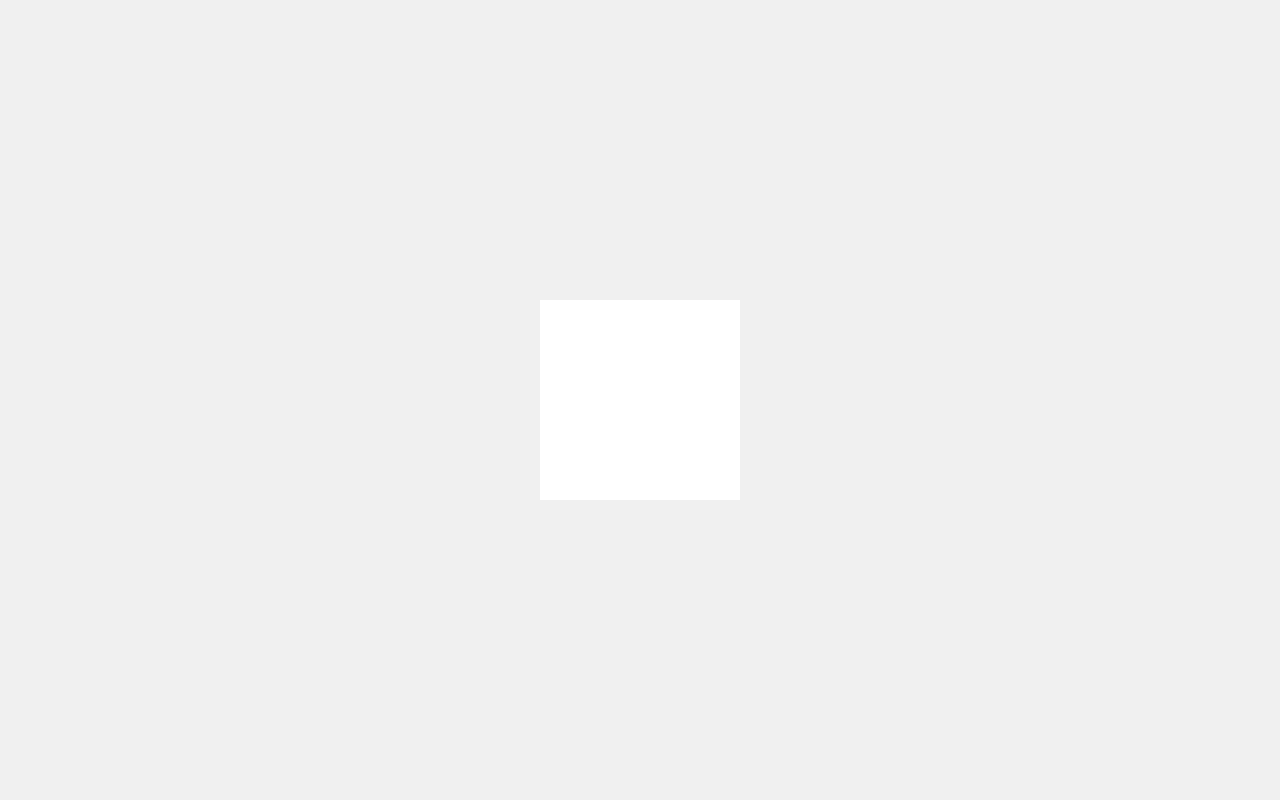
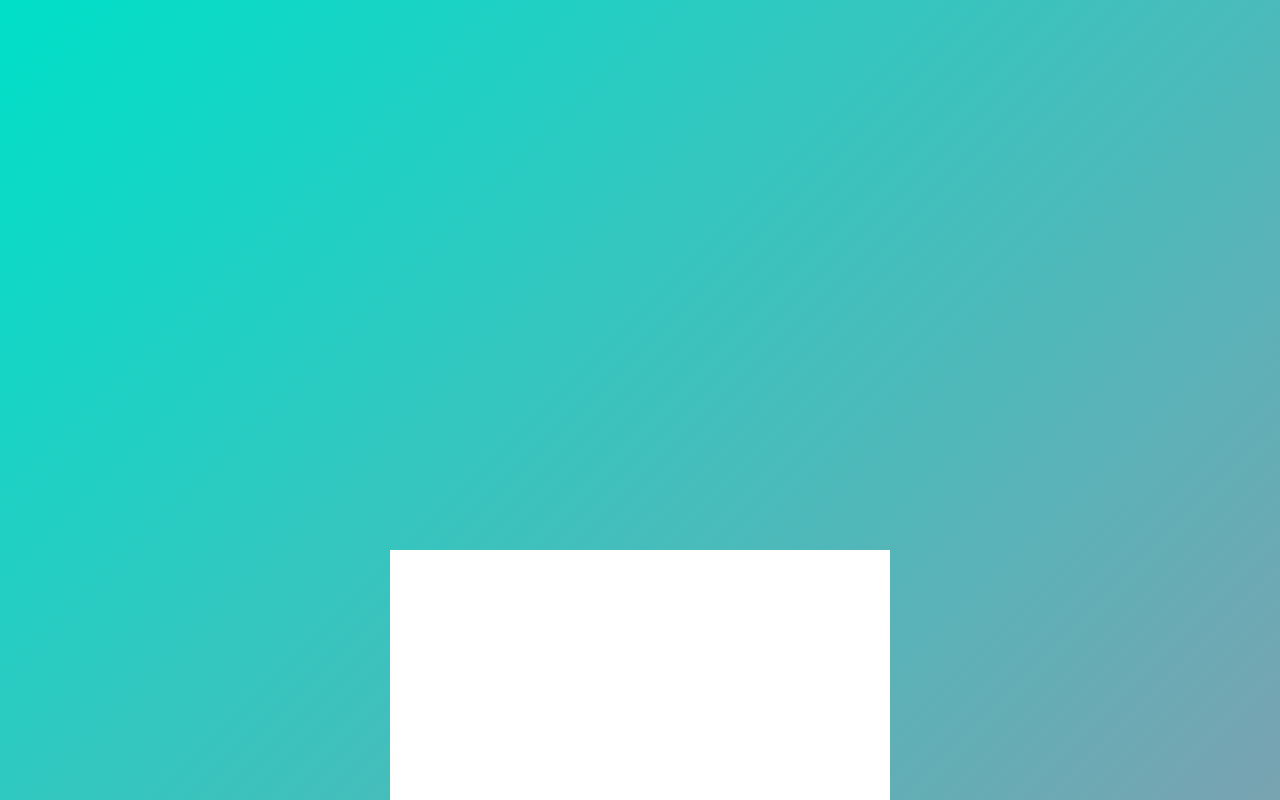
Before and after one commit to minzikimi/motion-practice, a React (Vite) app: page / in a window 1280 px wide. Shown: the top 800 px of the page. Built offline with nearby package versions, Linux system fonts and the light colour scheme.

Commit message:
gradient added as scroll

```diff
--- a/src/App.tsx
+++ b/src/App.tsx
@@ -1,45 +1,49 @@
 // App.tsx
 
 import styled from "styled-components";
-import { motion, useMotionValue, useMotionValueEvent } from "framer-motion";
-import { useEffect, useRef } from "react";
+import { motion, useMotionValue, useScroll, useTransform } from "framer-motion";
 
-const Wrapper = styled.div`
-  height: 100vh;
+
+const Wrapper = styled(motion.div)`
+  height: 200vh;
   width: 100vw;
   display: flex;
   justify-content: center;
   align-items: center;
-  background-color: #f0f0f0;
+
 `;
 
 
 const Box = styled(motion.div)`
-  width: 200px;
-  height: 200px;
-  background-color: rgba(255, 255, 255, 1);
+  width: 100px;
+  height: 100px;
+  background-color: white;
 
 `;
 
 
 
+
 function App() {
   const x = useMotionValue(0);
-
-  useMotionValueEvent(x, "change", (latest) => {
-    console.log(latest);
-  });
+  const rotateZ = useTransform(x, [-800, 800], [-360, 360]);
+  const gradient = useTransform(
+    x,
+    [-800, 800],
+    [
+      "linear-gradient(135deg, rgb(0, 210, 238), rgb(0, 83, 238))",
+      "linear-gradient(135deg, rgb(0, 238, 155), rgb(238, 178, 0))",
+    ]
+  );
+  const { scrollYProgress } = useScroll();
+  const scale = useTransform(scrollYProgress, [0, 1], [1, 5]);
 
   return (
-    <Wrapper>
-      <Box
-        style={{ x }}
-        drag="x"
-        dragSnapToOrigin
-
-      />
+    <Wrapper style={{ background: gradient }}>
+      <Box style={{ x, rotateZ, scale }} drag="x" dragSnapToOrigin />
     </Wrapper>
   );
 }
 
+
 export default App;
```
